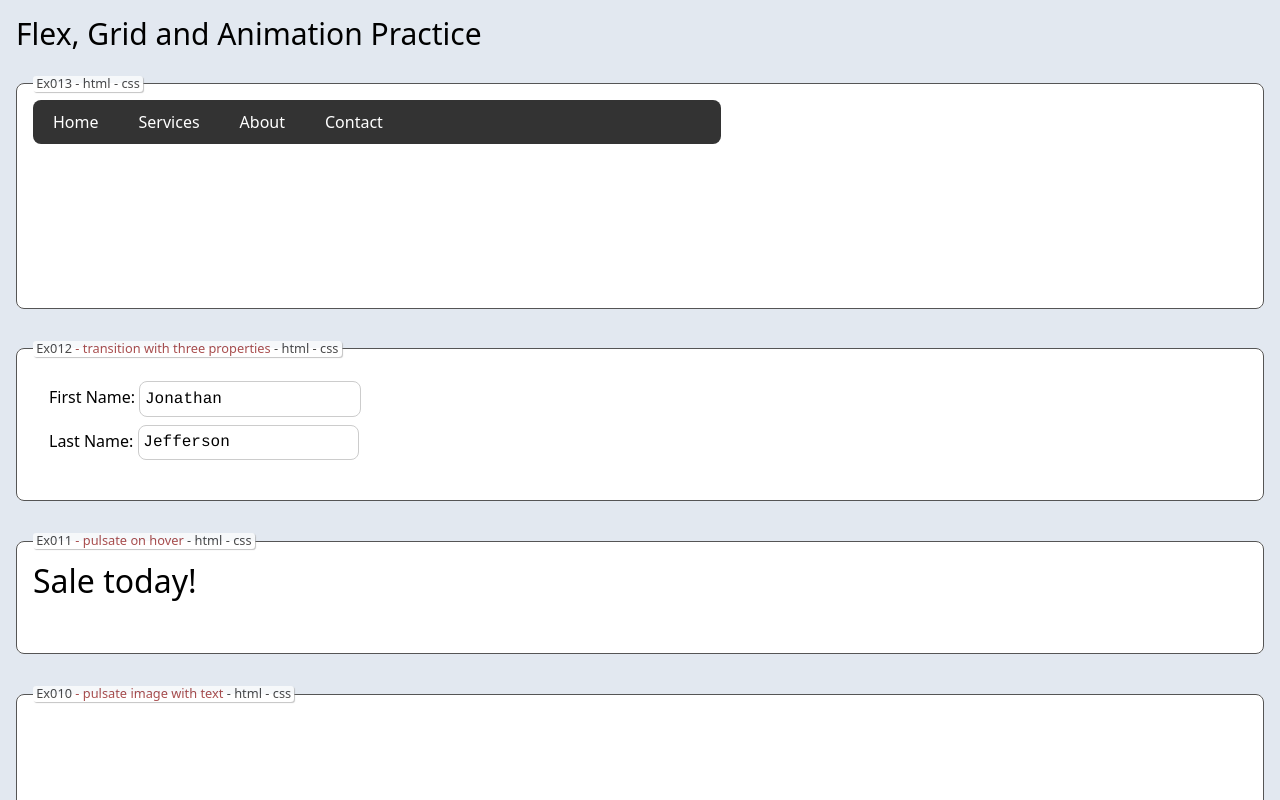
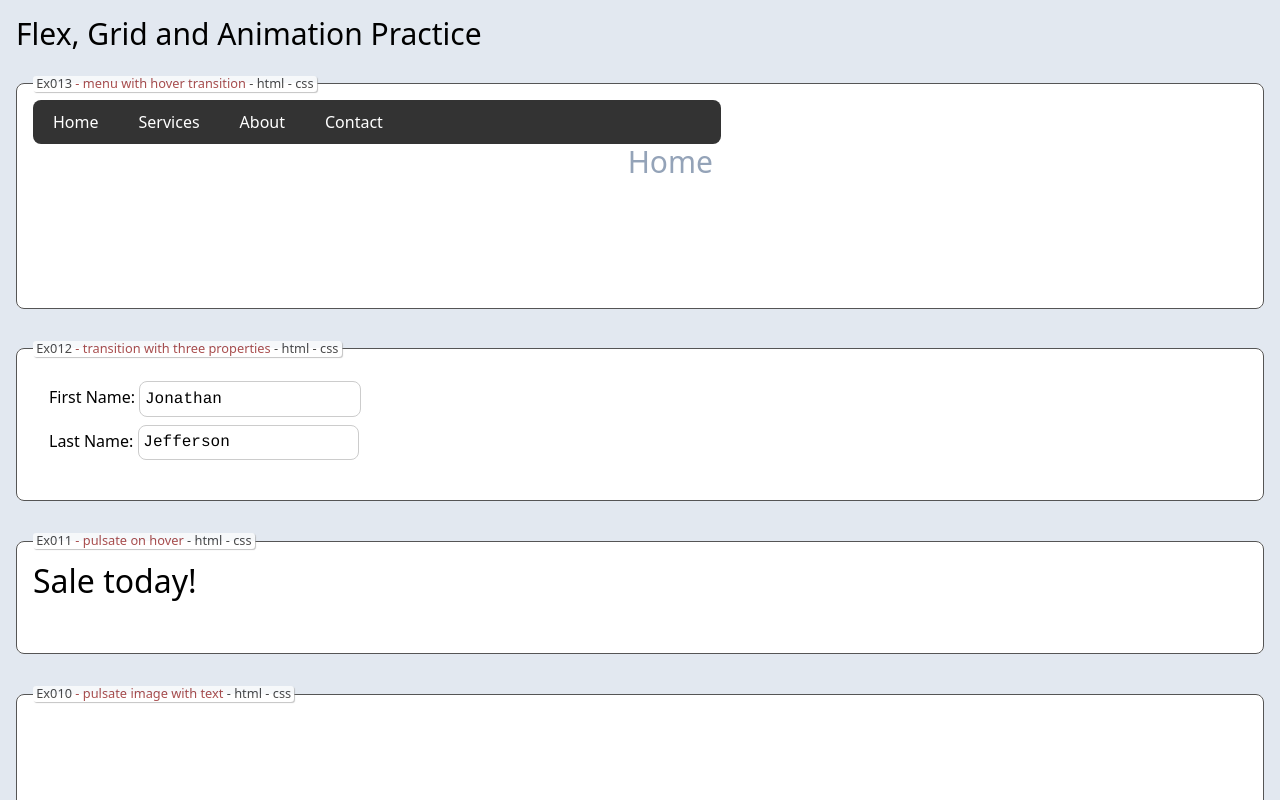
Before and after one commit to edwardtanguay/et284-jsdom-flex-grid, a website built with Vite: page index.html in a window 1280 px wide. Both pictures are taken after a click on the link "Home". Shown: the top 800 px of the page. Built offline with nearby package versions, Linux system fonts and the light colour scheme; files whose address does not match are found by name.

Commit message:
ex013 finished

```diff
--- a/src/examples/Ex013.ts
+++ b/src/examples/Ex013.ts
@@ -21,7 +21,31 @@ export const Ex013 = () => {
 				</li>
 				<li><a href="#">Contact</a></li>
 			</ul>
+			<p class="message text-slate-400 text-3xl relative text-right w-[42.5rem]"></p>
 		</div>
 	</div>
 `
 }
+
+setTimeout(() => {
+	const aElems = document.querySelectorAll<HTMLAnchorElement>('.ex013 a');
+	const aDropdownContentElems = document.querySelectorAll<HTMLDivElement>('.ex013 div.dropdown-content');
+	const messageElem = document.querySelector<HTMLParagraphElement>('.ex013 .message');
+
+	if (aElems && messageElem) {
+		for (const aElem of aElems) {
+			aElem.addEventListener('click', (e) => {
+				e.preventDefault();
+				const elem = e.target as HTMLAnchorElement;
+				if (elem) {
+					const menuText = elem.innerText;
+					messageElem.innerText = menuText;
+
+					for (const aDropdownContentElem of aDropdownContentElems) {
+						aDropdownContentElem.focus();
+					}
+				}
+			})
+		}
+	}
+})
--- a/src/exercises.scss
+++ b/src/exercises.scss
@@ -40,17 +40,6 @@
 
 		.dropdown:hover .dropdown-content {
 			opacity: 1;
-			// animation-name: pulsate013;
-			// animation-duration: 1s;
-		}
-
-		@keyframes pulsate013 {
-			0%,100% {
-				color: black;
-			}
-			50% {
-				color: red;
-			}
 		}
 
 		a:hover {
--- a/src/main.ts
+++ b/src/main.ts
@@ -17,7 +17,7 @@ import './exercises.scss';
 
 document.querySelector<HTMLDivElement>('#app')!.innerHTML = /*html*/ `
 	<h1 class="text-3xl mb-6">Flex, Grid and Animation Practice</h1>
-	${BoxWrapper('Ex013', Ex013, '')}
+	${BoxWrapper('Ex013', Ex013, 'menu with hover transition')}
 	${BoxWrapper('Ex012', Ex012, 'transition with three properties')}
 	${BoxWrapper('Ex011', Ex011, 'pulsate on hover')}
 	${BoxWrapper('Ex010', Ex010, 'pulsate image with text')}
```
